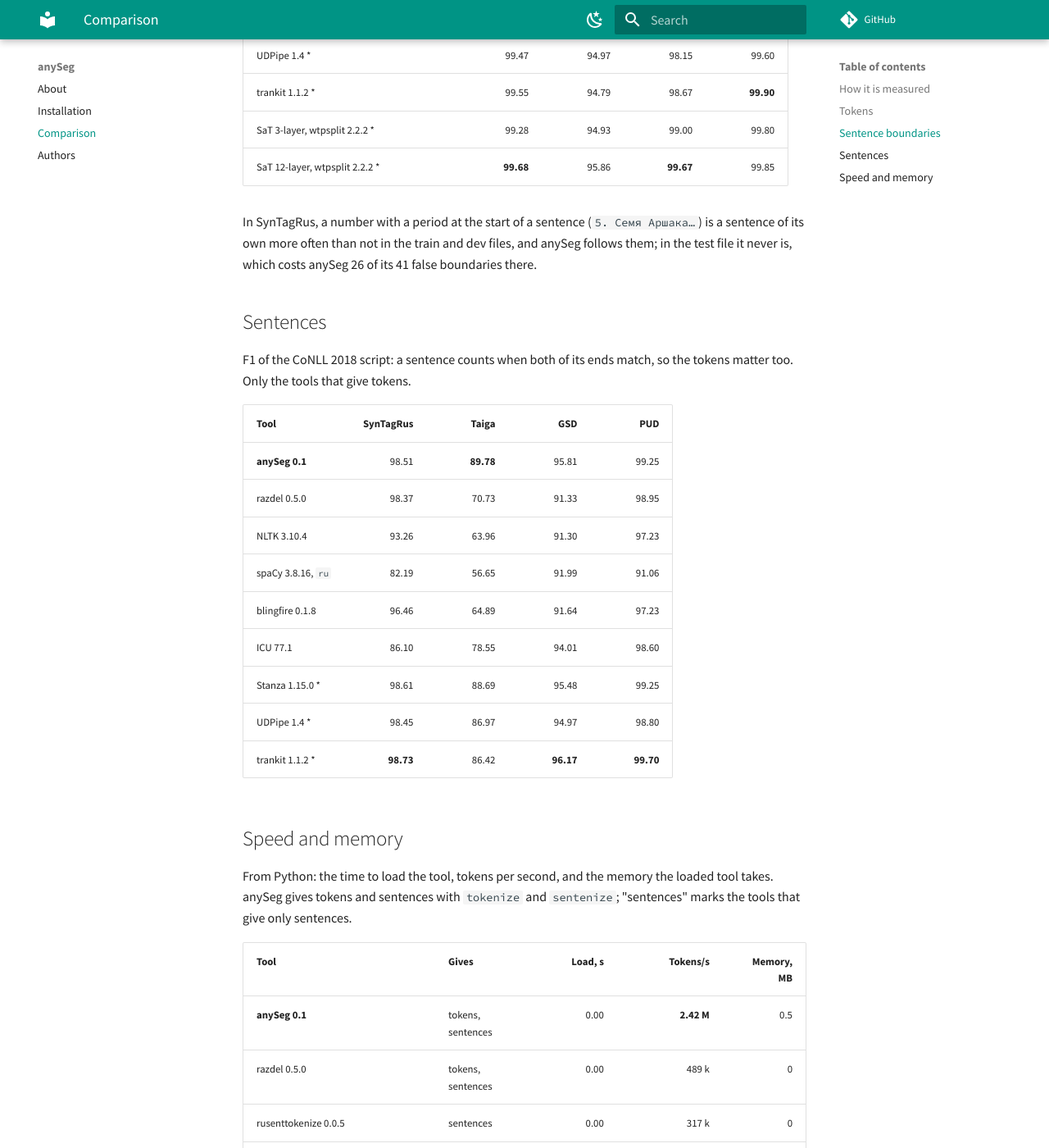
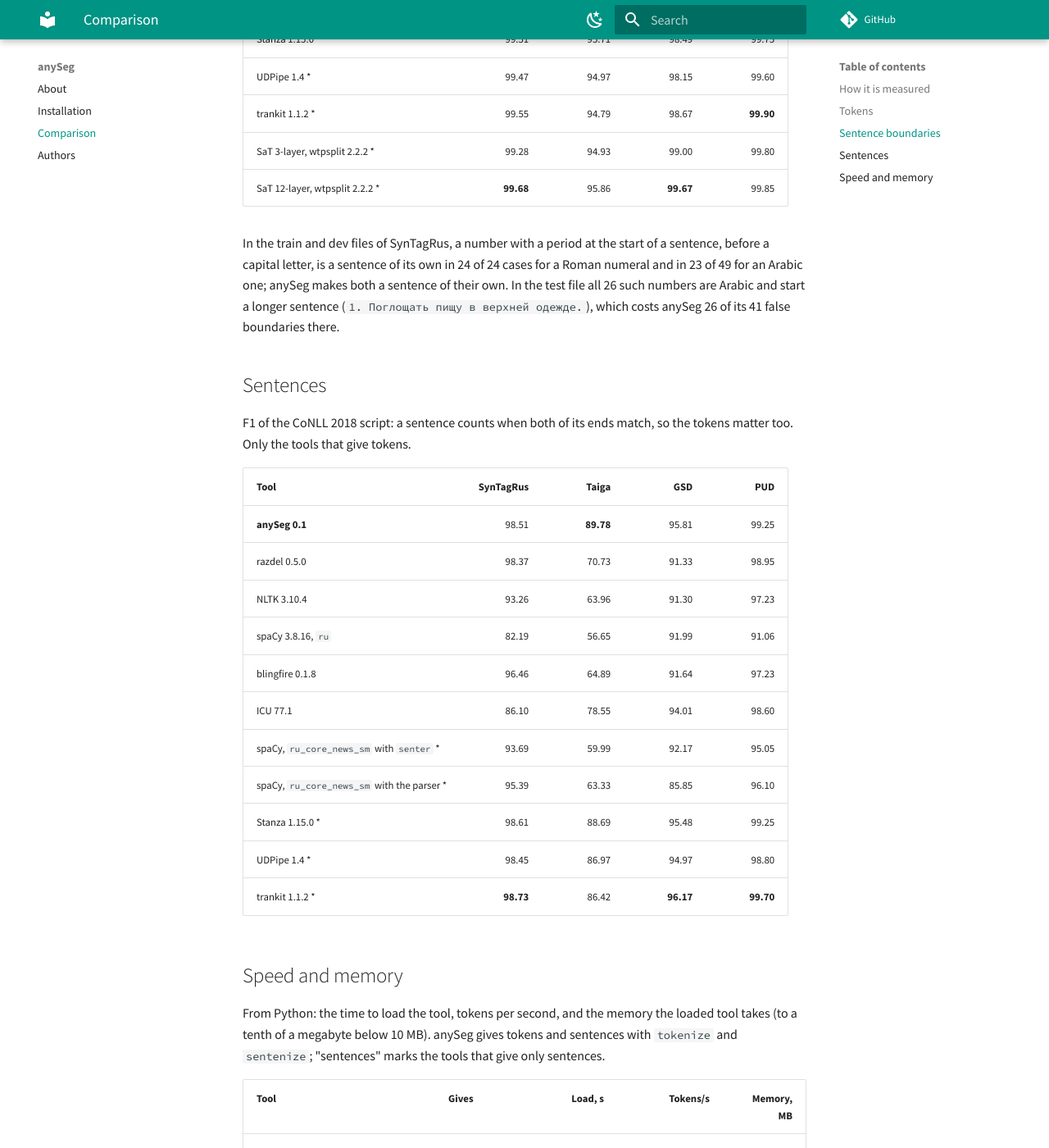
Before and after one commit to SergeyShk/anySeg, an MkDocs documentation site: the page built from docs/comparison.md, in a window 1280 px wide and 1400 px high, scrolled down 2093 px. Shown: the whole window at 82% size. Built offline with MkDocs 1.6.1 and Material for MkDocs 9.7.7, drawn with Linux system fonts in a browser that asks for light colours; comment, search, counter and statistics services are not loaded; some of the changed text lies outside the part shown.

Commit message:
Fix the review findings on the comparison
Co-Authored-By: Claude Opus 5.5 <noreply@anthropic.com>

```diff
--- a/docs/comparison.md
+++ b/docs/comparison.md
@@ -4,7 +4,7 @@ anySeg against the segmenters of Russian, rule-based and neural, on the test fil
 
 ## How it is measured
 
-- The raw text of a treebank is built as the tools of UD build it: documents and paragraphs are separated by blank lines, and the sentences of a paragraph are joined by spaces.
+- The raw text of a treebank is built from the text of its sentences: documents and paragraphs are separated by blank lines, the sentences of a paragraph are joined by spaces, and a paragraph stays on one line (the `conllu_to_text.pl` script of UD also wraps lines at 80 characters).
 - Tokens and sentences are scored with the evaluation script of the CoNLL 2018 shared task (F1). Sentence boundaries are scored as the positions of the sentence ends in the text (F1).
 - The scores follow the conventions of the treebanks, which anySeg follows too: a tool with other conventions loses points for them.
 - The rules of anySeg were chosen on the train and dev files; the test files are used only for this comparison.
@@ -55,7 +55,7 @@ F1 of the positions of the sentence ends.
 | SaT 3-layer, wtpsplit 2.2.2 * | 99.28 | 94.93 | 99.00 | 99.80 |
 | SaT 12-layer, wtpsplit 2.2.2 * | **99.68** | 95.86 | **99.67** | 99.85 |
 
-In SynTagRus, a number with a period at the start of a sentence (`5. Семя Аршака…`) is a sentence of its own more often than not in the train and dev files, and anySeg follows them; in the test file it never is, which costs anySeg 26 of its 41 false boundaries there.
+In the train and dev files of SynTagRus, a number with a period at the start of a sentence, before a capital letter, is a sentence of its own in 24 of 24 cases for a Roman numeral and in 23 of 49 for an Arabic one; anySeg makes both a sentence of their own. In the test file all 26 such numbers are Arabic and start a longer sentence (`1. Поглощать пищу в верхней одежде.`), which costs anySeg 26 of its 41 false boundaries there.
 
 ## Sentences
 
@@ -69,29 +69,31 @@ F1 of the CoNLL 2018 script: a sentence counts when both of its ends match, so t
 | spaCy 3.8.16, `ru` | 82.19 | 56.65 | 91.99 | 91.06 |
 | blingfire 0.1.8 | 96.46 | 64.89 | 91.64 | 97.23 |
 | ICU 77.1 | 86.10 | 78.55 | 94.01 | 98.60 |
+| spaCy, `ru_core_news_sm` with `senter` * | 93.69 | 59.99 | 92.17 | 95.05 |
+| spaCy, `ru_core_news_sm` with the parser * | 95.39 | 63.33 | 85.85 | 96.10 |
 | Stanza 1.15.0 * | 98.61 | 88.69 | 95.48 | 99.25 |
 | UDPipe 1.4 * | 98.45 | 86.97 | 94.97 | 98.80 |
 | trankit 1.1.2 * | **98.73** | 86.42 | **96.17** | **99.70** |
 
 ## Speed and memory
 
-From Python: the time to load the tool, tokens per second, and the memory the loaded tool takes. anySeg gives tokens and sentences with `tokenize` and `sentenize`; "sentences" marks the tools that give only sentences.
+From Python: the time to load the tool, tokens per second, and the memory the loaded tool takes (to a tenth of a megabyte below 10 MB). anySeg gives tokens and sentences with `tokenize` and `sentenize`; "sentences" marks the tools that give only sentences.
 
 | Tool | Gives | Load, s | Tokens/s | Memory, MB |
 | :-- | :-- | --: | --: | --: |
 | **anySeg 0.1** | tokens, sentences | 0.00 | **2.42 M** | 0.5 |
-| razdel 0.5.0 | tokens, sentences | 0.00 | 489 k | 0 |
-| rusenttokenize 0.0.5 | sentences | 0.00 | 317 k | 0 |
+| razdel 0.5.0 | tokens, sentences | 0.00 | 489 k | 0.1 |
+| rusenttokenize 0.0.5 | sentences | 0.00 | 317 k | 0.2 |
 | NLTK 3.10.4 | tokens, sentences | 0.85 | 195 k | 121 |
 | spaCy 3.8.16, `ru` with `sentencizer` | tokens, sentences | 0.95 | 225 k | 198 |
 | spaCy, `ru_core_news_sm` with `senter` * | tokens, sentences | 1.24 | 44 k | 442 |
 | spaCy, `ru_core_news_sm` with the parser * | tokens, sentences | 1.15 | 30 k | 441 |
-| sentencex 1.0.32 | sentences | 0.00 | 930 k | 0 |
-| pysbd 0.3.4 | sentences | 0.00 | about 90, quadratic | 0 |
-| yasbd-lib 1.0.3 | sentences | 0.03 | 185 k | 2 |
-| sentsplit 1.0.8 | sentences | 0.07 | 47 k | 6 |
-| blingfire 0.1.8 | tokens, sentences | 0.03 | 442 k | 5 |
-| ICU 77.1 | tokens, sentences | 0.02 | 1.56 M | 5 |
+| sentencex 1.0.32 | sentences | 0.00 | 930 k | 0.5 |
+| pysbd 0.3.4 | sentences | 0.00 | about 90, quadratic | - |
+| yasbd-lib 1.0.3 | sentences | 0.03 | 185 k | 1.7 |
+| sentsplit 1.0.8 | sentences | 0.07 | 47 k | 6.1 |
+| blingfire 0.1.8 | tokens, sentences | 0.03 | 442 k | 4.7 |
+| ICU 77.1 | tokens, sentences | 0.02 | 1.56 M | 4.9 |
 | Stanza 1.15.0 * | tokens, sentences | 2.04 | 2.1 k | 267 |
 | UDPipe 1.4 * | tokens, sentences | 1.89 | 17 k | 350 |
 | trankit 1.1.2 * | tokens, sentences | 4.02 | 1.4 k | 1465 |
```
Also changed, not shown: 2 other files.
